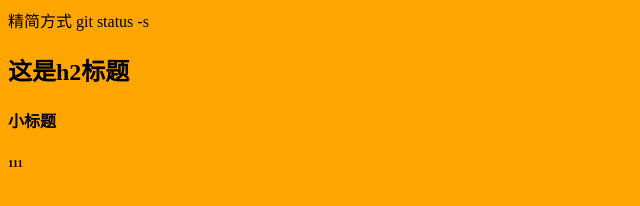
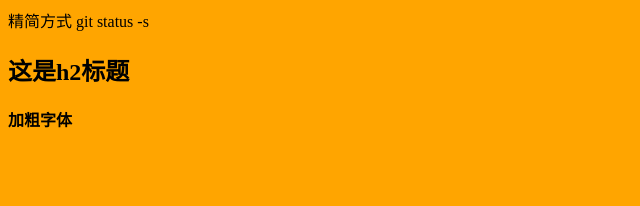
Before and after one commit to wangli1106/wl01, a plain HTML site: page index.html in a window 1280 px wide. Shown: the full height of the page, 0-640 px from the left. Drawn offline with Linux system fonts and the light colour scheme.

Commit message:
修改index,js

```diff
--- a/index.html
+++ b/index.html
@@ -13,7 +13,6 @@
   <body>
     <span>精简方式 git status -s</span>
     <h2>这是h2标题</h2>
-    <h4>小标题</h4>
-    <h6>111</h6>
+    <strong>加粗字体</strong>
   </body>
 </html>
--- /dev/null
+++ b/index.js
@@ -0,0 +1 @@
+console.log(1111111111111111111111111);
```
